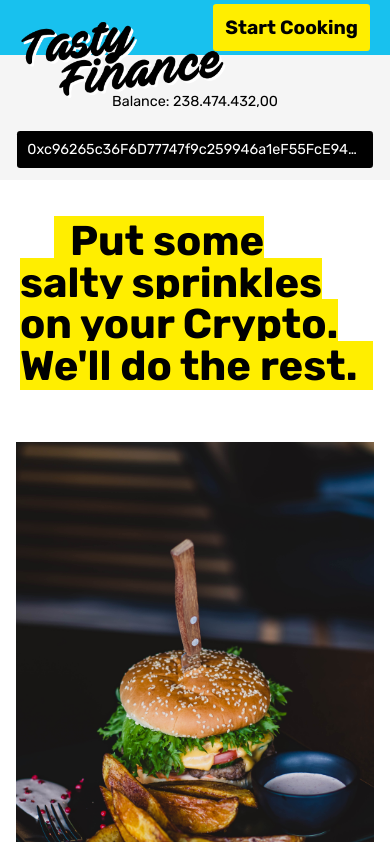
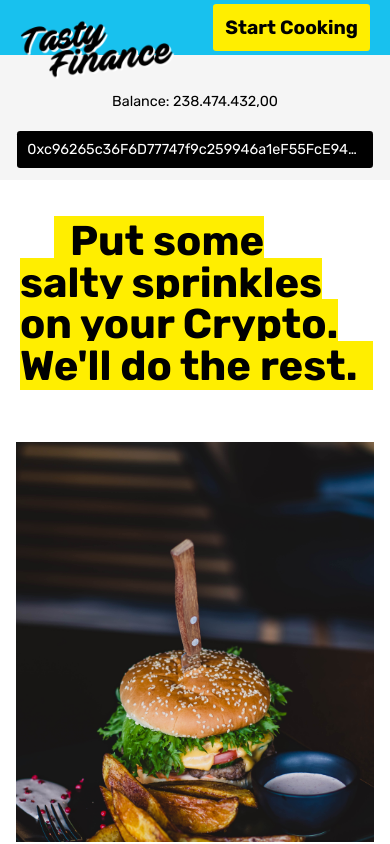
Before and after one commit to Alexintosh/tastyrecipes, a React (Create React App) app: page /YourRecipe in a window 390 px wide. Shown: the top 844 px of the page. Built offline with nearby package versions, Linux system fonts and the light colour scheme.

Commit message:
reducing logo height on mobile

```diff
--- a/src/components/Logo.js
+++ b/src/components/Logo.js
@@ -7,6 +7,10 @@ const Container = styled.div`
   top: 20px;
   left: 20px;
   z-index: 9997;
+
+  @media (max-width: 680px) {
+    height: 60px;
+  }
 `;
 
 function Logo() {
```
